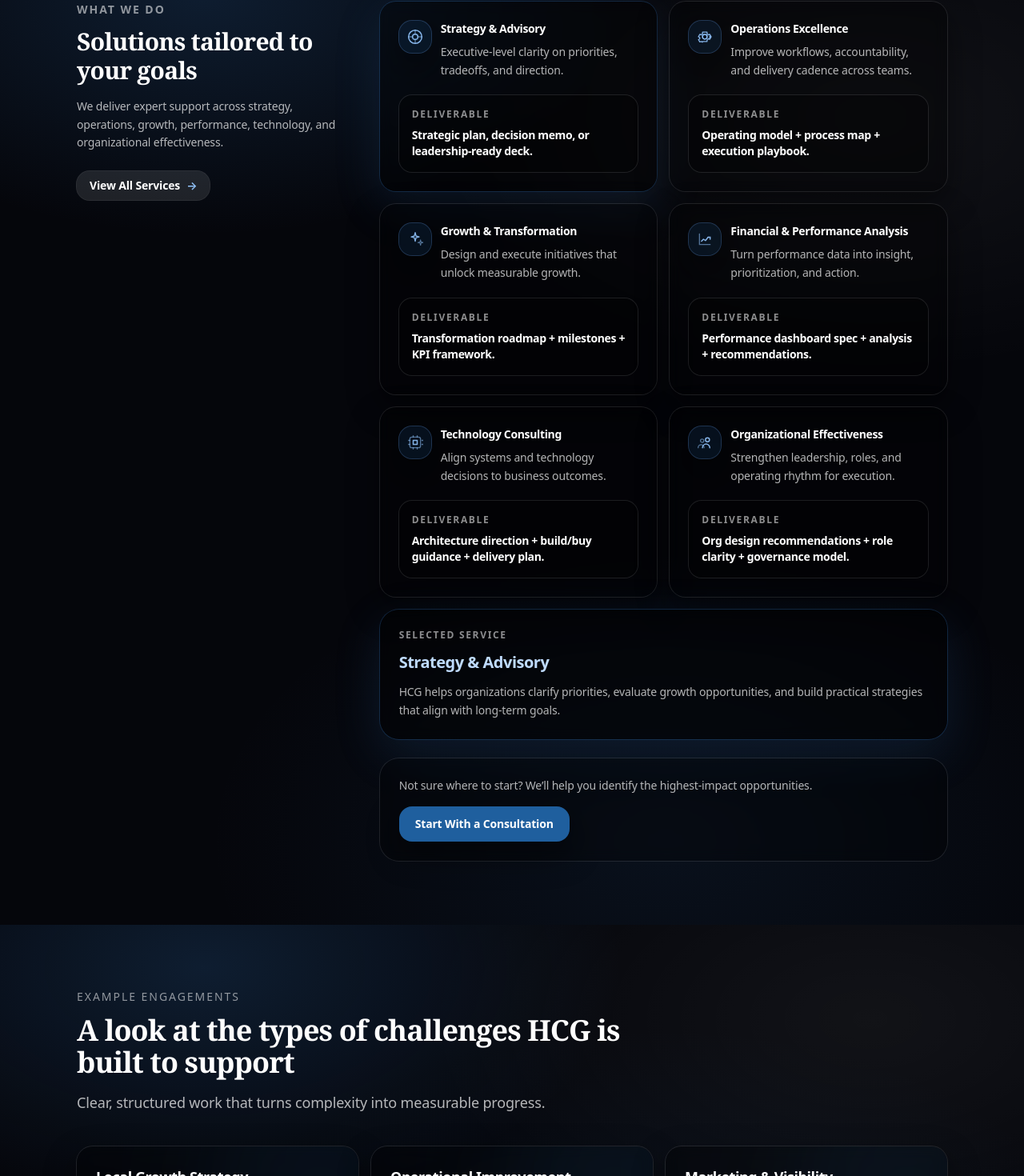
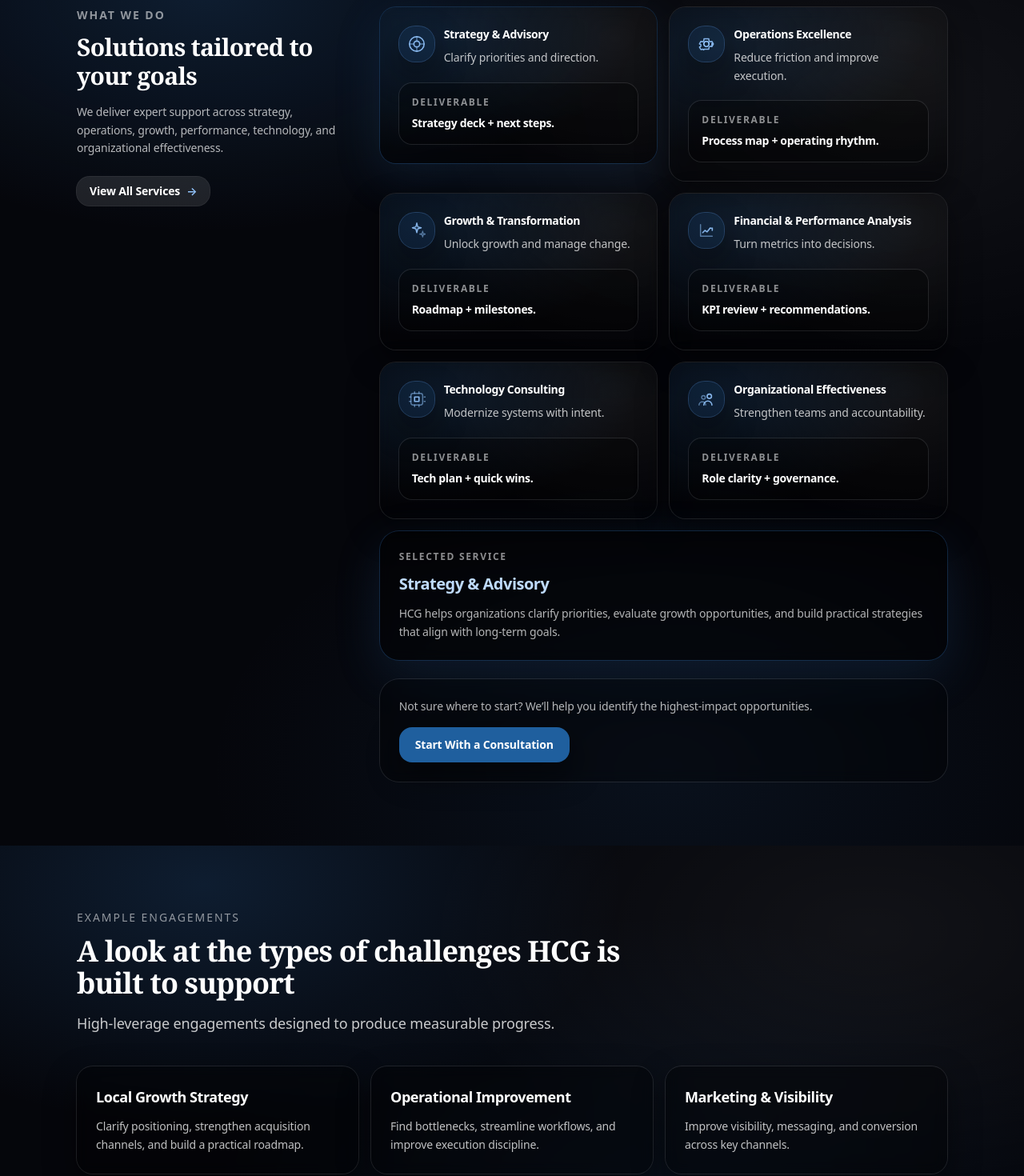
Before and after one commit to itzbrendanc/HCG, a React (Vite) app: page / in a window 1280 px wide. Shown: the part 1227-2697 px from the top of the page at 80% size. Built offline with nearby package versions, Linux system fonts and the light colour scheme.

Commit message:
Improve site readability and visuals

```diff
--- a/src/components/DescriptionBox.jsx
+++ b/src/components/DescriptionBox.jsx
@@ -16,7 +16,7 @@
           <div className="pointer-events-none absolute -left-20 -top-24 h-56 w-56 rounded-full bg-hcg-600/20 blur-3xl" />
           <div className="pointer-events-none absolute -bottom-28 -right-28 h-72 w-72 rounded-full bg-hcg-500/12 blur-3xl" />
 
-          <p className="relative text-[15px] font-medium leading-relaxed tracking-tight text-white/80 sm:text-base">
+          <p className="relative text-[16px] font-medium leading-relaxed tracking-tight text-white/85 sm:text-[17px]">
             Hilltop Consulting Group helps businesses identify{' '}
             <span className="font-semibold text-hcg-200">growth opportunities</span>,{' '}
             <span className="font-semibold text-hcg-200">strengthen operations</span>, and make{' '}
--- a/src/components/ExampleEngagements.jsx
+++ b/src/components/ExampleEngagements.jsx
@@ -5,17 +5,17 @@
   {
     title: 'Local Growth Strategy',
     description:
-      'Helping a business clarify its positioning, identify stronger customer acquisition channels, and build a practical growth roadmap.',
+      'Clarify positioning, strengthen acquisition channels, and build a practical roadmap.',
   },
   {
     title: 'Operational Improvement',
     description:
-      'Reviewing workflows, bottlenecks, and team processes to recommend leaner systems and clearer execution.',
+      'Find bottlenecks, streamline workflows, and improve execution discipline.',
   },
   {
     title: 'Marketing & Visibility',
     description:
-      'Evaluating digital presence, content strategy, and customer outreach to improve visibility and conversion.',
+      'Improve visibility, messaging, and conversion across key channels.',
   },
 ]
 
@@ -27,7 +27,7 @@
       id="examples"
       eyebrow="Example Engagements"
       title="A look at the types of challenges HCG is built to support"
-      subtitle="Clear, structured work that turns complexity into measurable progress."
+      subtitle="High-leverage engagements designed to produce measurable progress."
       className="bg-hcg-night"
     >
       <motion.div
@@ -52,14 +52,14 @@
               visible: { opacity: 1, y: 0 },
             }}
             transition={{ duration: 0.55, ease: 'easeOut' }}
-            className="relative overflow-hidden rounded-2xl bg-black/35 p-6 ring-1 ring-white/10 shadow-soft backdrop-blur"
-          >
-            <div className="pointer-events-none absolute -right-24 -top-24 h-72 w-72 rounded-full bg-hcg-600/10 blur-3xl" />
+          className="relative overflow-hidden rounded-2xl bg-black/35 p-6 ring-1 ring-white/10 shadow-soft backdrop-blur"
+        >
+            <div className="pointer-events-none absolute -right-24 -top-24 h-72 w-72 rounded-full bg-hcg-600/12 blur-3xl" />
             <div className="relative">
               <div className="text-lg font-semibold tracking-tight text-white">
                 {c.title}
               </div>
-              <p className="mt-3 text-sm leading-relaxed text-white/70">
+              <p className="mt-3 text-sm leading-relaxed text-white/75">
                 {c.description}
               </p>
             </div>
--- a/src/components/Section.jsx
+++ b/src/components/Section.jsx
@@ -61,7 +61,7 @@
               </h2>
             ) : null}
             {subtitle ? (
-              <p className={['mt-4 text-lg leading-relaxed', subClass].join(' ')}>
+              <p className={['mt-4 text-[17px] sm:text-lg leading-relaxed text-body', subClass].join(' ')}>
                 {subtitle}
               </p>
             ) : null}
--- a/src/components/Services.jsx
+++ b/src/components/Services.jsx
@@ -5,48 +5,48 @@
 const services = [
   {
     title: 'Strategy & Advisory',
-    description: 'Executive-level clarity on priorities, tradeoffs, and direction.',
-    deliverable: 'Strategic plan, decision memo, or leadership-ready deck.',
+    description: 'Clarify priorities and direction.',
+    deliverable: 'Strategy deck + next steps.',
     icon: 'target',
     detail:
       'HCG helps organizations clarify priorities, evaluate growth opportunities, and build practical strategies that align with long-term goals.',
   },
   {
     title: 'Operations Excellence',
-    description: 'Improve workflows, accountability, and delivery cadence across teams.',
-    deliverable: 'Operating model + process map + execution playbook.',
+    description: 'Reduce friction and improve execution.',
+    deliverable: 'Process map + operating rhythm.',
     icon: 'gear',
     detail:
       'We analyze workflows, systems, and bottlenecks to help teams improve efficiency, reduce friction, and operate with stronger execution discipline.',
   },
   {
     title: 'Growth & Transformation',
-    description: 'Design and execute initiatives that unlock measurable growth.',
-    deliverable: 'Transformation roadmap + milestones + KPI framework.',
+    description: 'Unlock growth and manage change.',
+    deliverable: 'Roadmap + milestones.',
     icon: 'spark',
     detail:
       'We identify new growth paths, refine positioning, and support organizations through strategic change, market expansion, and business model improvement.',
   },
   {
     title: 'Financial & Performance Analysis',
-    description: 'Turn performance data into insight, prioritization, and action.',
-    deliverable: 'Performance dashboard spec + analysis + recommendations.',
+    description: 'Turn metrics into decisions.',
+    deliverable: 'KPI review + recommendations.',
     icon: 'chart',
     detail:
       'We review key metrics, cost structures, and performance indicators to help leaders make sharper, data-informed decisions.',
   },
   {
     title: 'Technology Consulting',
-    description: 'Align systems and technology decisions to business outcomes.',
-    deliverable: 'Architecture direction + build/buy guidance + delivery plan.',
+    description: 'Modernize systems with intent.',
+    deliverable: 'Tech plan + quick wins.',
     icon: 'cpu',
     detail:
       'We help organizations understand where technology, automation, and AI can improve processes, customer experience, and decision-making.',
   },
   {
     title: 'Organizational Effectiveness',
-    description: 'Strengthen leadership, roles, and operating rhythm for execution.',
-    deliverable: 'Org design recommendations + role clarity + governance model.',
+    description: 'Strengthen teams and accountability.',
+    deliverable: 'Role clarity + governance.',
     icon: 'people',
     detail:
       'We support stronger team structures, clearer responsibilities, better communication systems, and more resilient operating models.',
@@ -213,19 +213,21 @@
       whileHover={{ y: -2 }}
       whileTap={{ scale: 0.99 }}
       className={[
-        'group relative w-full overflow-hidden rounded-2xl bg-black/35 p-6 text-left ring-1 shadow-soft backdrop-blur transition hover:shadow-card',
+        'group relative w-full overflow-hidden rounded-2xl bg-black/35 p-6 text-left ring-1 shadow-soft backdrop-blur transition hover:shadow-card hcg-card-accent',
         selected ? 'ring-hcg-400/55 glow-blue' : 'ring-white/10',
       ].join(' ')}
     >
       <div className="pointer-events-none absolute -right-20 -top-20 h-56 w-56 rounded-full bg-hcg-600/10 blur-3xl opacity-0 transition group-hover:opacity-100" />
 
       <div className="relative flex items-start gap-3">
-        <div className="grid h-10 w-10 flex-none place-items-center rounded-xl bg-hcg-600/15 ring-1 ring-hcg-400/30 shadow-soft">
-          <Icon name={icon} />
+        <div className="grid h-11 w-11 flex-none place-items-center rounded-2xl bg-hcg-600/15 ring-1 ring-hcg-400/30 shadow-soft">
+          <div className="scale-110">
+            <Icon name={icon} />
+          </div>
         </div>
         <div>
           <h4 className="text-sm font-semibold tracking-tight text-white">{title}</h4>
-          <p className="mt-2 text-sm leading-relaxed text-white/70">{description}</p>
+          <p className="mt-2 text-sm leading-relaxed text-white/75">{description}</p>
         </div>
       </div>
 
--- a/src/components/TeamBasedIntelligence.jsx
+++ b/src/components/TeamBasedIntelligence.jsx
@@ -4,23 +4,19 @@
 const reasons = [
   {
     title: 'Trusted Partner',
-    description:
-      'We operate with discretion, clarity, and accountability—built for real decision-makers.',
+    description: 'Discreet, clear, accountable.',
   },
   {
     title: 'Client-Centered',
-    description:
-      'We tailor the work to your constraints, stakeholders, and timelines—without unnecessary complexity.',
+    description: 'Tailored to your constraints.',
   },
   {
     title: 'Measurable Impact',
-    description:
-      'Clear metrics, clear milestones, and a delivery plan that translates into outcomes.',
+    description: 'Metrics, milestones, outcomes.',
   },
   {
     title: 'Future-Focused',
-    description:
-      'We build stronger systems for the future: resilient operations, scalable execution, and strategic optionality.',
+    description: 'Systems that scale.',
   },
 ]
 
@@ -40,7 +36,7 @@
             Why Work With HCG?
           </h3>
           <p className="mt-4 text-sm leading-relaxed text-white/70">
-            HCG is built for leaders who want premium thinking and practical execution—without noise.
+            Premium thinking with practical execution—without noise.
           </p>
           <ul className="mt-5 grid gap-2 text-sm text-white/70">
             {[
--- a/src/index.css
+++ b/src/index.css
@@ -26,6 +26,10 @@
   h2,
   h3 {
     font-family: ui-serif, Georgia, Cambria, 'Times New Roman', Times, serif;
+  }
+
+  p {
+    color: rgba(255, 255, 255, 0.78);
   }
 }
 
@@ -98,4 +102,25 @@
     opacity: 0.9;
     filter: brightness(1.05) contrast(1.1);
   }
+
+  .text-body {
+    color: rgba(255, 255, 255, 0.78);
+  }
+
+  .text-body-strong {
+    color: rgba(255, 255, 255, 0.86);
+  }
+
+  .hcg-card-accent {
+    background-image: radial-gradient(
+        420px 240px at 20% 18%,
+        rgba(65, 135, 210, 0.16),
+        transparent 60%
+      ),
+      radial-gradient(
+        360px 260px at 85% 20%,
+        rgba(255, 255, 255, 0.06),
+        transparent 62%
+      );
+  }
 }
```
Also changed, not shown: src/components/ContactForm.jsx (+7 -7 lines), src/components/Hero.jsx (+5 -5 lines), src/components/Process.jsx (+9 -4 lines).
